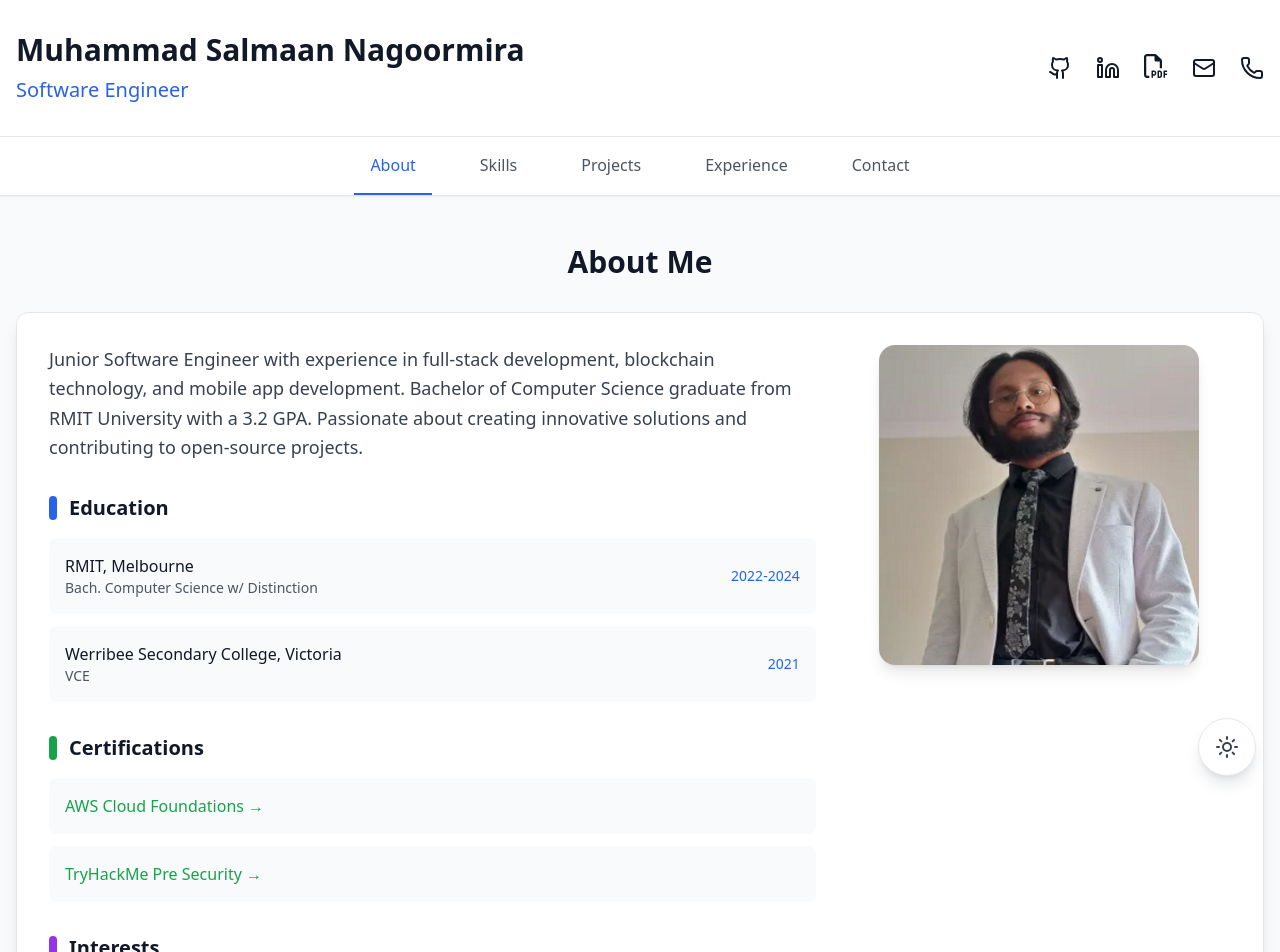
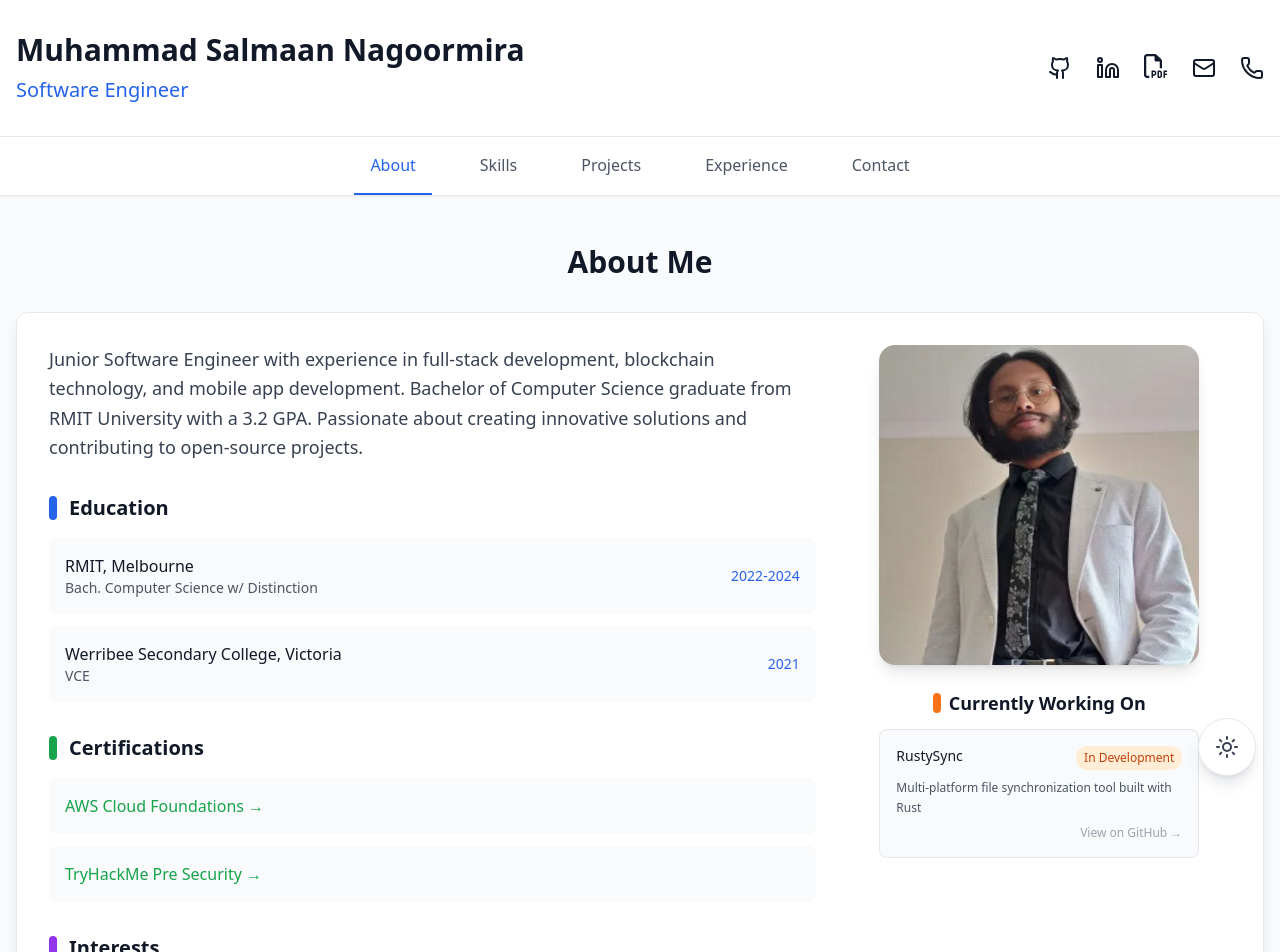
Before and after one commit to Nugetzrul3/nugetzrul3.github.io, a React (Create React App) app: page / in a window 1280 px wide. Shown: the top 952 px of the page. Built offline with nearby package versions, Linux system fonts and the light colour scheme.

Commit message:
Add currently working on section

```diff
--- a/src/components/sections/About.js
+++ b/src/components/sections/About.js
@@ -1,4 +1,4 @@
-import { personalInfo, education, certifications, interests } from '../../data/portfolio-data';
+import { personalInfo, education, certifications, interests, currentProjects } from '../../data/portfolio-data';
 
 const About = ({ darkMode }) => {
   return (
@@ -90,13 +90,61 @@ const About = ({ darkMode }) => {
             </div>
           </div>
 
-          <div className="lg:w-1/3 flex justify-center items-start">
+          <div className="lg:w-1/3 space-y-6 flex flex-col items-center">
             <div className="w-80 h-80 rounded-2xl overflow-hidden shadow-lg">
               <img
                 src={personalInfo.image}
                 alt={personalInfo.name}
                 className="w-full h-full object-cover"
               />
+            </div>
+
+            {/* Currently Working On Section */}
+            <div className="w-full max-w-80">
+              <h3 className="text-lg font-semibold mb-3 flex items-center justify-center">
+                <span className="w-2 h-5 bg-orange-500 rounded-full mr-2"></span>
+                Currently Working On
+              </h3>
+              <div className="space-y-3">
+                {currentProjects.map((project, index) => (
+                  <button
+                    key={index}
+                    onClick={() => window.open(project.githubUrl, '_blank')}
+                    className={`w-full p-4 rounded-lg text-left transition-all duration-200 transform hover:scale-105 hover:shadow-md ${
+                      darkMode
+                        ? 'bg-gray-700 hover:bg-gray-600 border border-gray-600'
+                        : 'bg-gray-50 hover:bg-gray-100 border border-gray-200'
+                    }`}
+                  >
+                    <div className="flex justify-between items-start mb-2">
+                      <h4 className={`font-medium text-sm ${
+                        darkMode ? 'text-white' : 'text-gray-900'
+                      }`}>
+                        {project.title}
+                      </h4>
+                      <span className={`text-xs px-2 py-1 rounded-full ${
+                        darkMode
+                          ? 'bg-orange-900 text-orange-300'
+                          : 'bg-orange-100 text-orange-700'
+                      }`}>
+                        {project.status}
+                      </span>
+                    </div>
+                    <p className={`text-xs leading-relaxed ${
+                      darkMode ? 'text-gray-400' : 'text-gray-600'
+                    }`}>
+                      {project.description}
+                    </p>
+                    <div className="flex items-center justify-end mt-2">
+                      <span className={`text-xs ${
+                        darkMode ? 'text-gray-500' : 'text-gray-400'
+                      }`}>
+                        View on GitHub →
+                      </span>
+                    </div>
+                  </button>
+                ))}
+              </div>
             </div>
           </div>
         </div>
--- a/src/data/portfolio-data.js
+++ b/src/data/portfolio-data.js
@@ -32,6 +32,16 @@ export const certifications = [
     name: "TryHackMe Pre Security",
     url: "https://tryhackme-certificates.s3-eu-west-1.amazonaws.com/THM-W5CFOXKJFX.pdf"
   }
+];
+
+// Add this new section for currently working projects
+export const currentProjects = [
+  {
+    title: "RustySync",
+    description: "Multi-platform file synchronization tool built with Rust",
+    githubUrl: "https://github.com/Nugetzrul3/RustySync",
+    status: "In Development"
+  },
 ];
 
 export const skills = {
```
